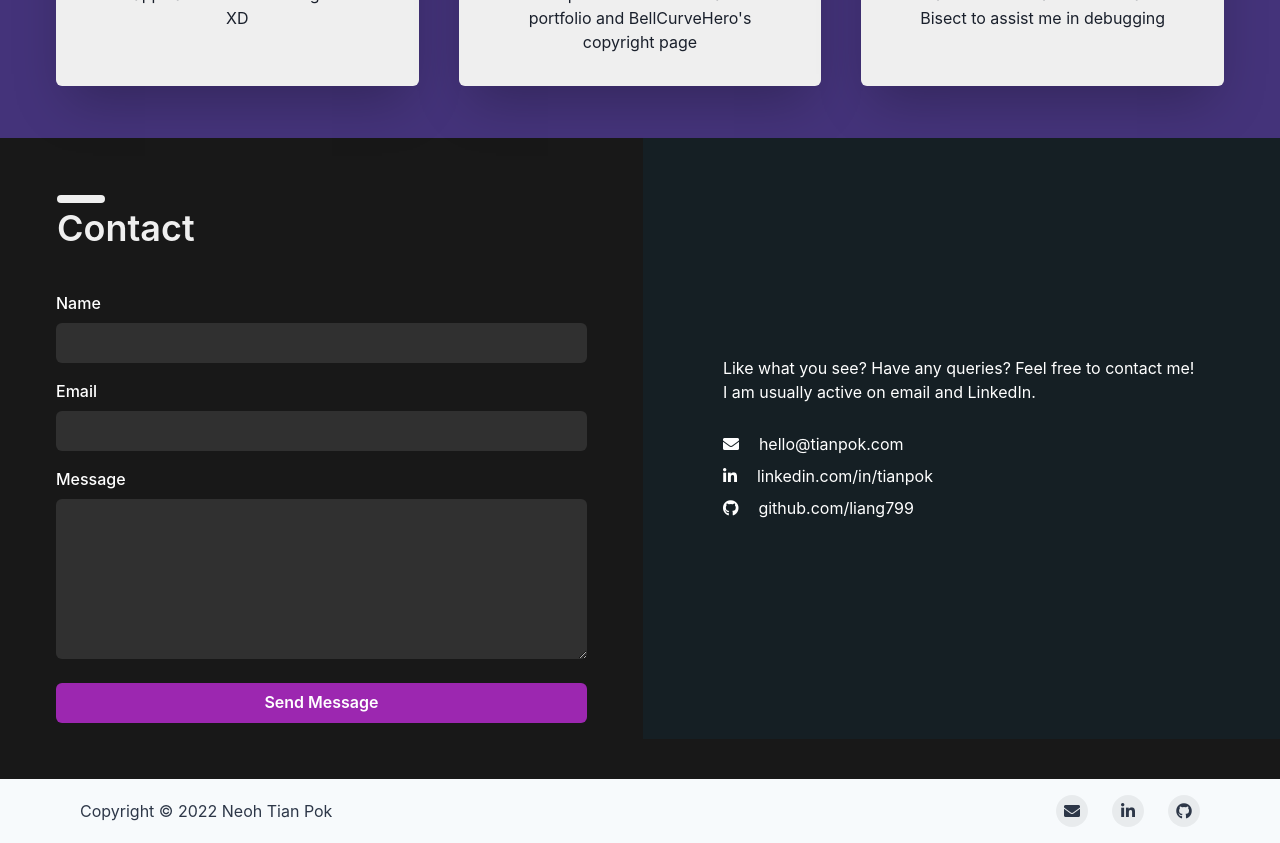
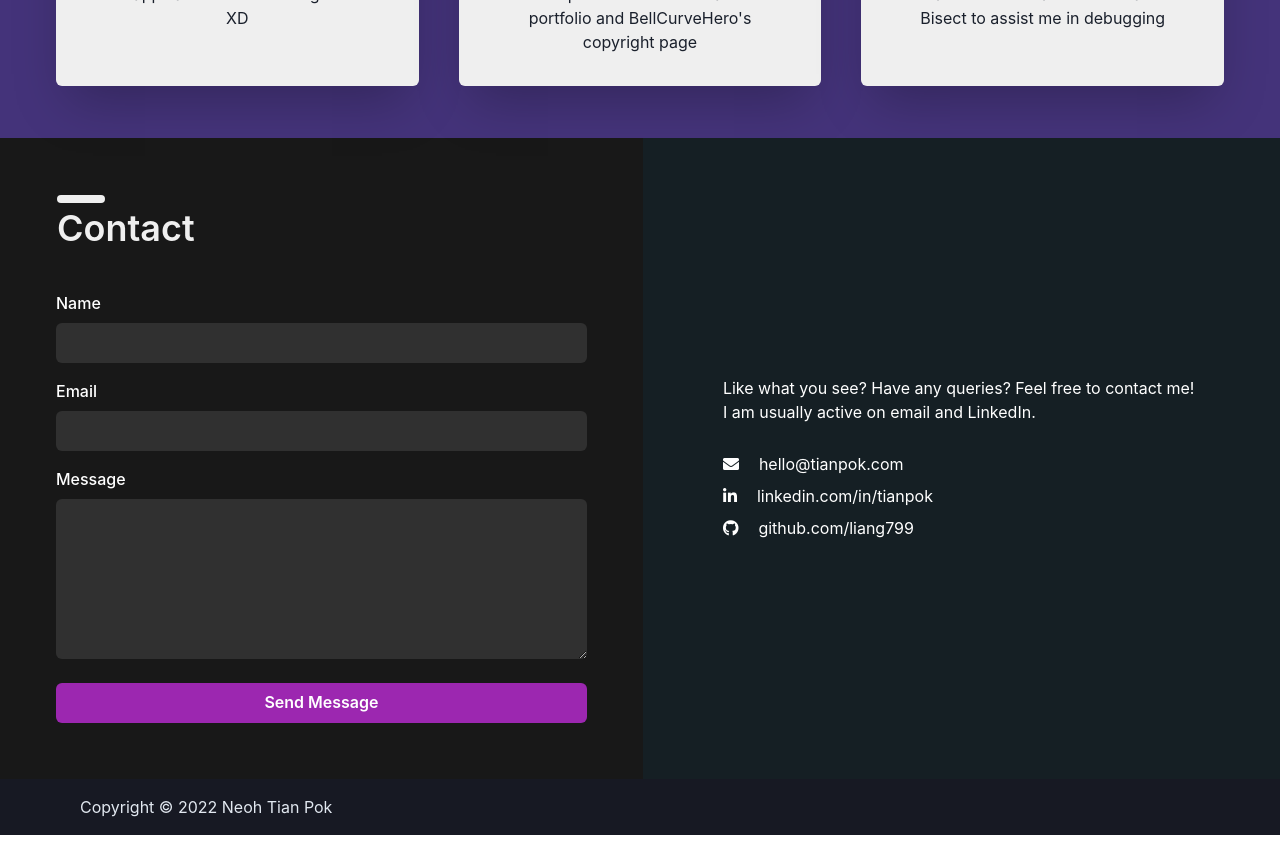
Before and after one commit to liang799/portfolio, a Next.js app: page / in a window 1280 px wide. Shown: the part 2140-2983 px from the top of the page. Built offline with nearby package versions, Linux system fonts and the light colour scheme; a web font is replaced by a local one.

Commit message:
edited footer

```diff
--- a/components/Contact.js
+++ b/components/Contact.js
@@ -15,7 +15,7 @@ import OTHER from "./ContactData";
 
 export default function Contact() {
   return (
-    <Flex maxWidth="full" bg="black.main" p={0} pb={10}>
+    <Flex maxWidth="full" bg="black.main" p={0}>
       <Container
         flex={1}
         maxWidth="container.xl"
@@ -45,7 +45,13 @@ export default function Contact() {
           <Form />
         </Stack>
       </Container>
-      <Flex bg="black.alt" flex={1.2} align="center" justify={"center"}>
+      <Flex
+        bg="black.alt"
+        flex={1.2}
+        align="center"
+        justify={"center"}
+        display={{ base: "none", md: "flex" }}
+      >
         <Stack pl={{ base: 10, lg: 20 }} pr={{ base: 10, lg: 20 }}>
           <Text color="white" pb={5}>
             Like what you see? Have any queries? Feel free to contact me! I am
--- a/components/Footer.js
+++ b/components/Footer.js
@@ -12,7 +12,7 @@ import content from "./ContactData";
 const SocialButton = ({ children, label, href }) => {
   return (
     <chakra.button
-      bg={useColorModeValue("blackAlpha.100", "whiteAlpha.100")}
+      bg= "whiteAlpha.100"
       rounded={"full"}
       w={8}
       h={8}
@@ -35,10 +35,7 @@ const SocialButton = ({ children, label, href }) => {
 
 export default function SmallWithSocial() {
   return (
-    <Box
-      bg={useColorModeValue("gray.50", "gray.900")}
-      color={useColorModeValue("gray.700", "gray.200")}
-    >
+    <Box bg="gray.900" color="gray.200">
       <Container
         id="contact"
         as={Stack}
@@ -50,11 +47,15 @@ export default function SmallWithSocial() {
         align={{ base: "center", md: "center" }}
       >
         <Text>Copyright © 2022 Neoh Tian Pok</Text>
-        <Stack direction={"row"} spacing={6}>
+        <Stack
+          direction={"row"}
+          spacing={6}
+          display={{ base: "inline-block", md: "none" }}
+        >
           {content.map(({ index, icon, href, text }) => (
-          <SocialButton key={index} label={"Email"} href={href}>
-            <Box className={icon} />
-          </SocialButton>
+            <SocialButton key={index} label={"Email"} href={href}>
+              <Box className={icon} />
+            </SocialButton>
           ))}
         </Stack>
       </Container>
--- a/components/Form.js
+++ b/components/Form.js
@@ -25,7 +25,7 @@ export default function Form() {
           <FormLabel>Message</FormLabel>
           <Textarea bg={"black.form"} border={0} h={40} type="message" />
         </FormControl>
-        <Stack pt={2}>
+        <Stack pt={2} pb={10}>
           <Button colorScheme="primary">Send Message</Button>
         </Stack>
       </Stack>
```
